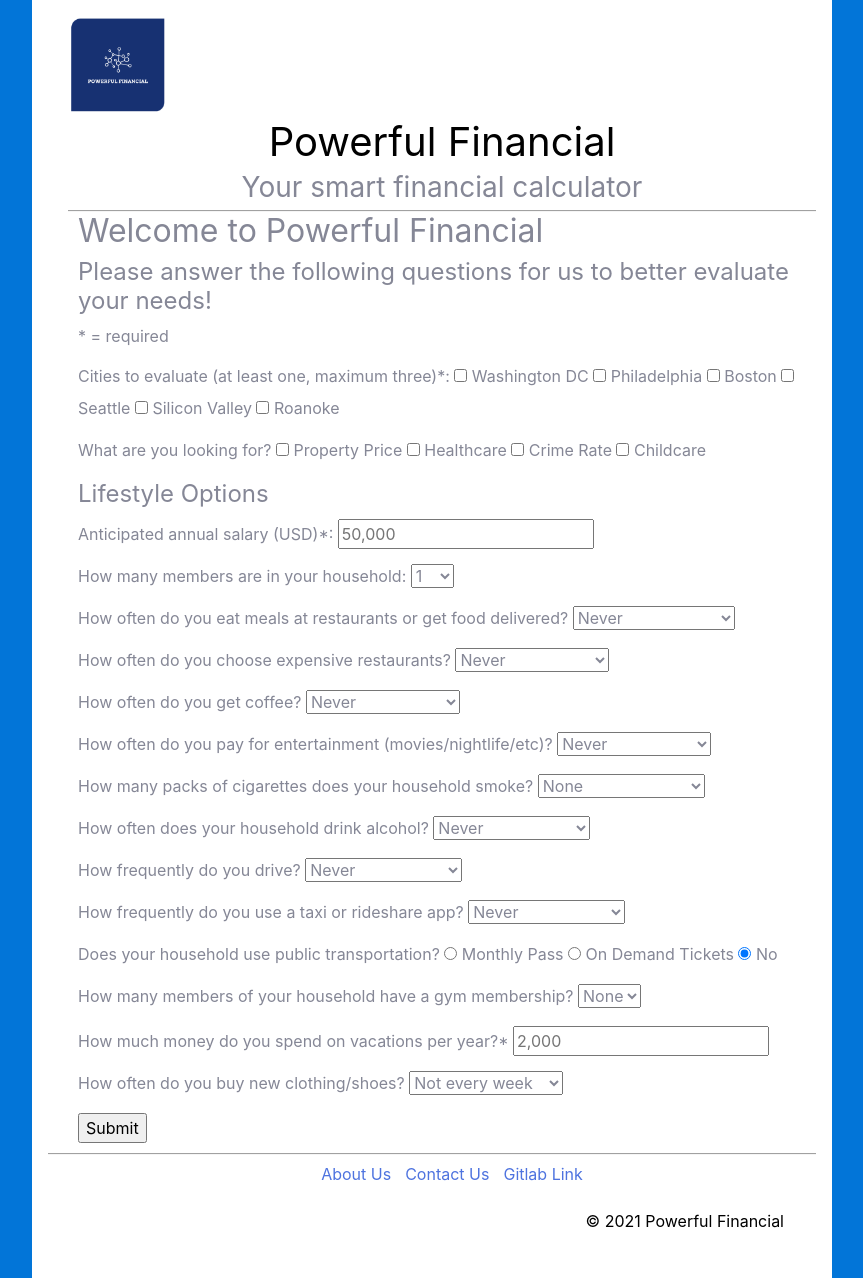
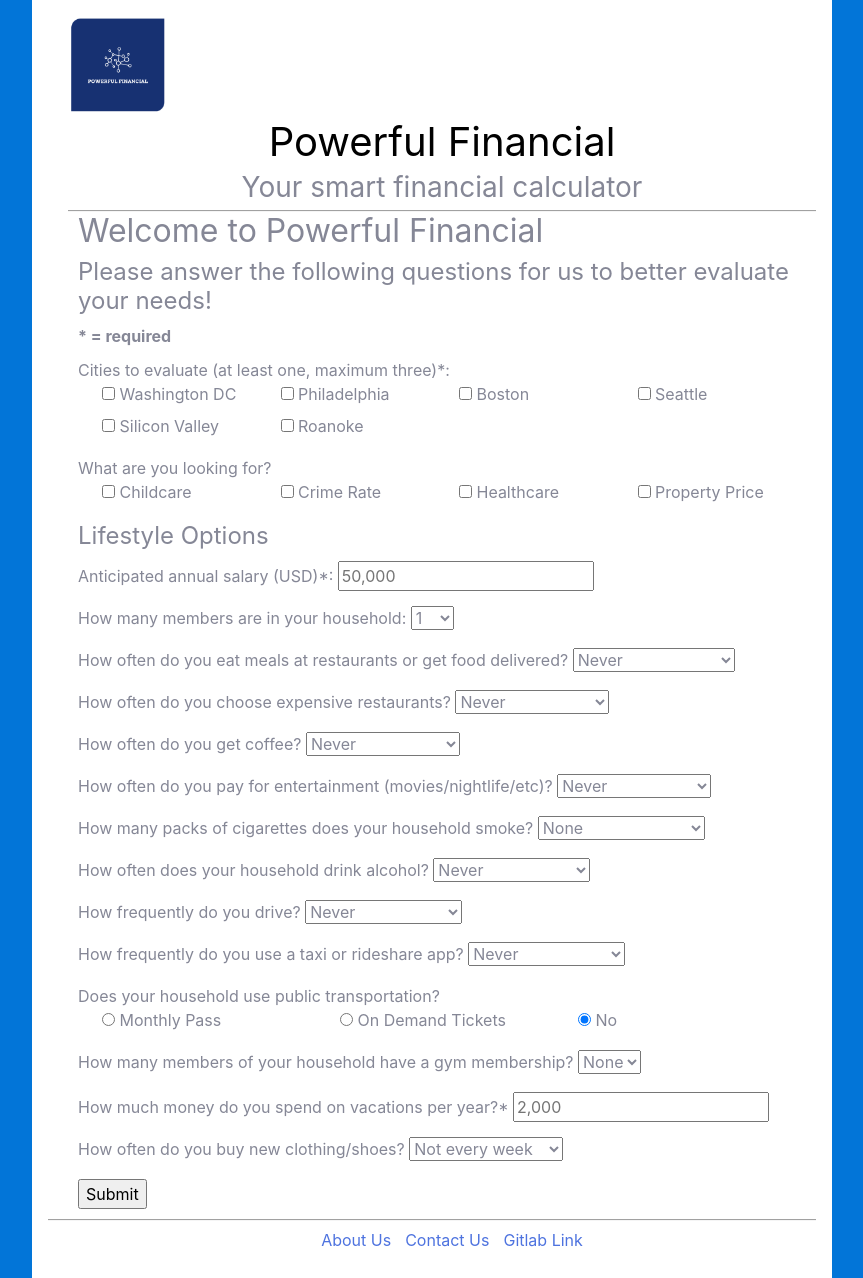
Before and after one commit to i-am-xu-wang/urban_advisor, a Django app: page / in a window 1280 px wide. Shown: the top 1278 px of the page, without its empty margins (208-1071 px from the left). Run offline with Django 3.2, Linux system fonts and the light colour scheme; some libraries are stand-ins or nearby versions.

Commit message:
add'l questionnaire bootstrap

```diff
--- a/capstone/static/js/script.js
+++ b/capstone/static/js/script.js
@@ -72,8 +72,8 @@ $(document).ready(function () {
 
     submitForms = function() {
         console.log("submit clicked")
-        $(".error-num").removeClass("error-num");
-        $(".error-select").removeClass("error-select");
+        $(".alert-danger").removeClass("alert-danger");
+        $(".alert").removeClass("alert");
 
         // cost of living quiz validation
         cities_checkboxes=document.getElementsByClassName("cities-checkbox");
@@ -86,35 +86,35 @@ $(document).ready(function () {
         }
 
         if (!cities_checked) {
-            $('#cities-checkboxes').addClass('error-select')
+            $('#cities-checkboxes').addClass('alert alert-danger')
             return alert("Please select at least one city to evaluate")
         }
 
         if ($('input[name="salary"]').val() === "") {
-            $('#salary').addClass('error-num');
+            $('#salary').addClass('alert alert-danger');
             return alert("Please enter anticipated annual salary");
         } else if ($('input[name="vacation-spending"]').val() === "") {
-            $('#vacation-spending').addClass('error-num');
+            $('#vacation-spending').addClass('alert alert-danger');
             return alert("Please enter vacation spending")
         } else {
             // property price quiz validation
             const property_price_checkbox = document.getElementById('property-price-checkbox');
             if ($(property_price_checkbox).is(":checked")) {
                 if ($('input[name="city-proximity-options"]:checked').val() === undefined) {
-                    $('#city-proximity-options').addClass('error-select');
+                    $('#city-proximity-options').addClass('alert alert-danger');
                     return alert("Please select an option for city proximity");
                 } else if ($('input[name="rent-or-buy-options"]:checked').val() === undefined) {
-                    $('#rent-or-buy-options').addClass('error-select');
+                    $('#rent-or-buy-options').addClass('alert alert-danger');
                     return alert("Please select an option for rent or buy");
                 } else {
                     if ($('input[name="rent-or-buy-options"]:checked').val() === "Rent") {
                         if ($('input[name="rental-bedroom-options"]:checked').val() === undefined) {
-                            $('#rent-questions').addClass('error-select');
+                            $('#rent-questions').addClass('alert alert-danger');
                             return alert("Please select an option for rental bedrooms");
                         }
                     } else {
                         if ($('input[name="buy-square-footage"]').val() === "") {
-                            $('#buy-square-footage').addClass('error-num');
+                            $('#buy-square-footage').addClass('alert alert-danger');
                             return alert("Please enter desired square footage")
                         }
                     }
--- a/templates/capstone/questionnaire.html
+++ b/templates/capstone/questionnaire.html
@@ -5,42 +5,70 @@
 {% block content %}
     <h2>Welcome to Powerful Financial</h2>
     <h4>Please answer the following questions for us to better evaluate your needs!</h4>
-    <p>* = required</p>
+    <strong>* = required</strong>
     <form id="cost-of-living-quiz" action="{% url "report" %}" method="post">
         {% csrf_token %}
         <!-- Cities options -->
         <div id="cities-checkboxes">
             Cities to evaluate (at least one, maximum three)*:
+            <div class="container">
+                <div class="row">
+                    <div class="col-sm-6 col-md-4 col-lg-3">
                         <input type="checkbox" id="washington-dc-checkbox" name="cities-checkbox" value="dc"
                             class="cities-checkbox"/>
                         <label for="washington-dc-checkbox">Washington DC</label>
+                    </div>
+                    <div class="col-sm-6 col-md-4 col-lg-3">
                         <input type="checkbox" id="philadelphia-checkbox" name="cities-checkbox" value="Philadelphia"
                                class="cities-checkbox"/>
                         <label for="philadelphia-checkbox">Philadelphia</label>
+                    </div>
+                    <div class="col-sm-6 col-md-4 col-lg-3">
                         <input type="checkbox" id="boston-checkbox" name="cities-checkbox" value="Boston" class="cities-checkbox"/>
                         <label for="boston-checkbox">Boston</label>
+                    </div>
+                    <div class="col-sm-6 col-md-4 col-lg-3">
                         <input type="checkbox" id="seattle-checkbox" name="cities-checkbox" value="Seattle"
                                class="cities-checkbox"/>
                         <label for="seattle-checkbox">Seattle</label>
+                    </div>
+                    <div class="col-sm-6 col-md-4 col-lg-3">
                         <input type="checkbox" id="silicon-valley-checkbox" name="cities-checkbox" value="sf"
                             class="cities-checkbox"/>
                         <label for="silicon-valley-checkbox">Silicon Valley</label>
+                    </div>
+                    <div class="col-sm-6 col-md-4 col-lg-3">
                         <input type="checkbox" id="roanoke-checkbox" name="cities-checkbox" value="Roanoke"
                             class="cities-checkbox"/>
                         <label for="roanoke-checkbox">Roanoke</label>
+                    </div>
+                </div>
+            </div>
         </div>
         <!-- Checkbox options -->
         <div>
             What are you looking for?
             <input type="checkbox" id="cost-of-living-checkbox" name="feature-option" value="cost-living" style="display: none;" checked disabled />
+            <div class="container">
+                <div class="row">
+                    <div class="col-sm-6 col-md-4 col-lg-3">
+                        <input type="checkbox" id="childcare-checkbox" name="feature-option" value="childcare"/>
+                        <label for="childcare-checkbox">Childcare</label>
+                    </div>
+                    <div class="col-sm-6 col-md-4 col-lg-3">
+                        <input type="checkbox" id="crime-rate-checkbox" name="feature-option" value="crime-rate"/>
+                        <label for="crime-rate-checkbox">Crime Rate</label>
+                    </div>
+                    <div class="col-sm-6 col-md-4 col-lg-3">
+                        <input type="checkbox" id="healthcare-checkbox" name="feature-option" value="healthcare"/>
+                        <label for="healthcare-checkbox">Healthcare</label>
+                    </div>
+                    <div class="col-sm-6 col-md-4 col-lg-3">
                         <input type="checkbox" id="property-price-checkbox" name="feature-option" value="property"/>
                         <label for="property-price-checkbox">Property Price</label>
-            <input type="checkbox" id="healthcare-checkbox" name="feature-option" value="healthcare"/>
-            <label for="healthcare-checkbox">Healthcare</label>
-            <input type="checkbox" id="crime-rate-checkbox" name="feature-option" value="crime-rate"/>
-            <label for="crime-rate-checkbox">Crime Rate</label>
-            <input type="checkbox" id="childcare-checkbox" name="feature-option" value="childcare"/>
-            <label for="childcare-checkbox">Childcare</label>
+                    </div>
+                </div>
+            </div>
         </div>
         <!-- Lifestyle options -->
         <h4>Lifestyle Options</h4>
@@ -160,12 +188,22 @@
         <!-- Public transportation options -->
         <div id="transit-options">
             Does your household use public transportation?
+            <div class="container">
+                <div class="row">
+                    <div class="col">
                         <input type="radio" id="public-monthly" name="public-transit-options" value="Monthly">
                         <label for="public-monthly">Monthly Pass</label>
+                    </div>
+                    <div class="col">
                         <input type="radio" id="public-on-demand" name="public-transit-options" value="On Demand Tickets">
                         <label for="public-on-demand">On Demand Tickets</label>
+                    </div>
+                    <div class="col">
                         <input type="radio" id="public-no" name="public-transit-options" value="No" checked>
                         <label for="public-no">No</label>
+                    </div>
+                </div>
+            </div>
         </div>
 
         <!-- Display the following two options dynamically
@@ -249,12 +287,22 @@
             <!-- Rent question -->
             <div id="rent-questions">
                 How many bedrooms are you looking for in your rental property?*
+                <div class="container">
+                    <div class="row">
+                        <div class="col">
                             <input type="radio" id="one-bedroom" name="rental-bedroom-options" value="One Bedroom" required>
                             <label for="one-bedroom">1 bedroom</label>
+                        </div>
+                        <div class="col">
                             <input type="radio" id="two-bedrooms" name="rental-bedroom-options" value="Two Bedrooms">
                             <label for="two-bedrooms">2 bedrooms</label>
+                        </div>
+                        <div class="col">
                             <input type="radio" id="three-bedrooms" name="rental-bedroom-options" value="Three Bedrooms">
                             <label for="three-bedrooms">3+ bedrooms</label>
+                        </div>
+                    </div>
+                </div>
             </div>
 
             <!-- Buy questions -->
```
Lines whose indentation alone changed are shown as unchanged.
